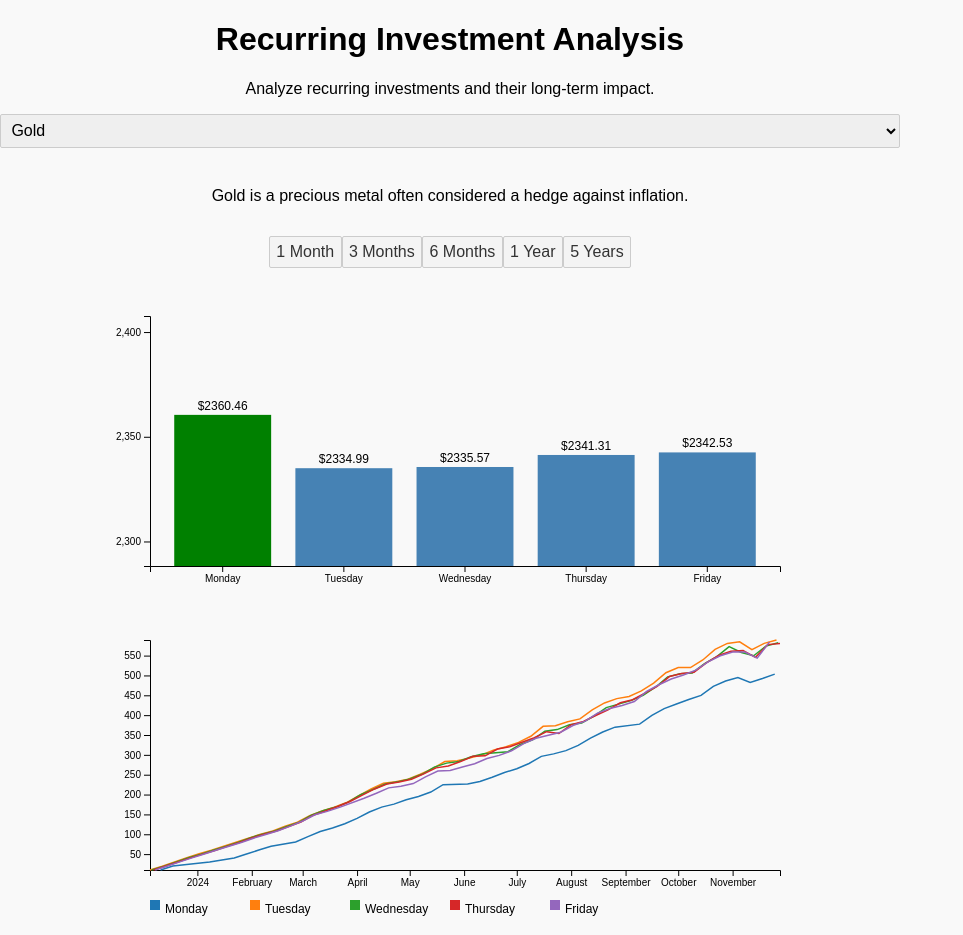
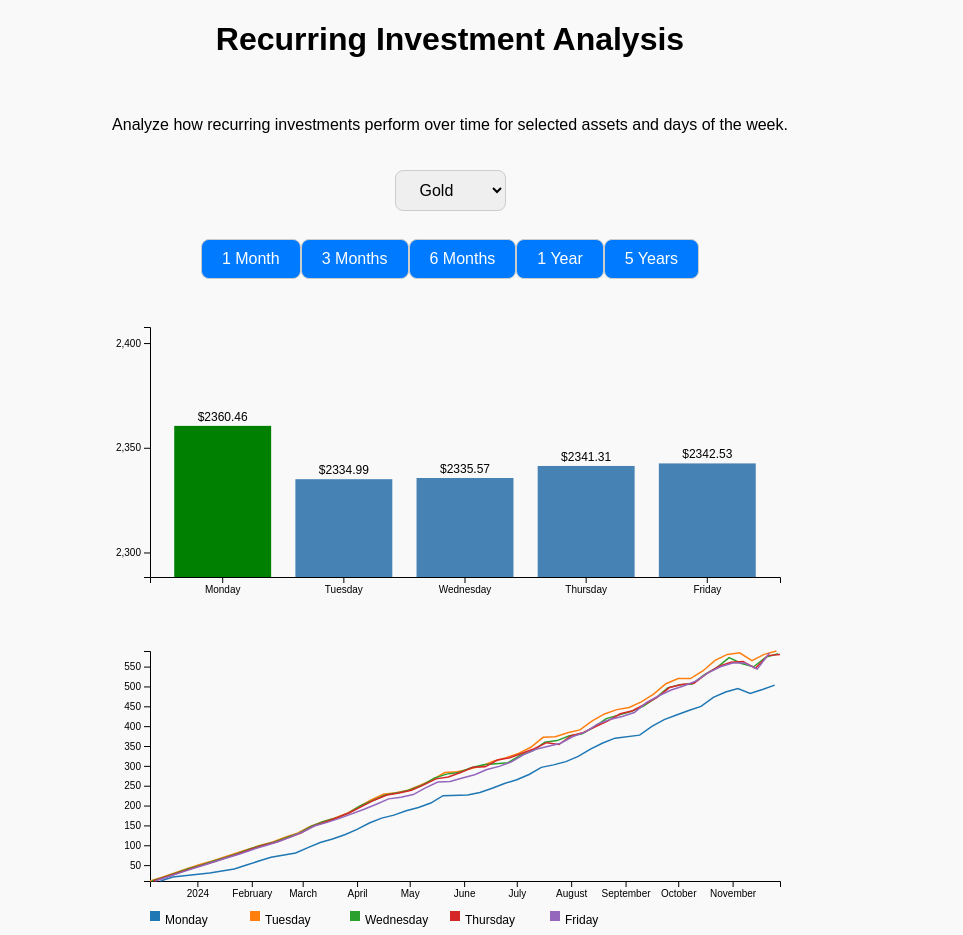
Before and after one commit to nikopastore/recurring-asset-analysis, a Svelte app: page / in a window 1280 px wide. Shown: the whole page, without its empty margins (0-963 px from the left). Built offline with nearby package versions, Linux system fonts and the light colour scheme.

Commit message:
Update App.svelte

```diff
--- a/src/App.svelte
+++ b/src/App.svelte
@@ -224,52 +224,60 @@
 
 <style>
     body {
+        margin: 0;
+        height: 100vh;
         display: flex;
         justify-content: center;
         align-items: center;
-        height: 100vh;
-        margin: 0;
+        background-color: #f9f9f9;
         font-family: Arial, sans-serif;
-        background-color: #f9f9f9;
     }
 
     .container {
+        display: flex;
+        flex-direction: column;
+        align-items: center;
         text-align: center;
-        width: 100%;
+        gap: 20px;
         max-width: 900px;
     }
 
-    .controls {
-        display: flex;
-        flex-direction: column;
-        gap: 15px;
-        margin-bottom: 20px;
+    select,
+    button {
+        padding: 10px 20px;
+        border-radius: 8px;
+        border: 1px solid #ccc;
     }
 
-    .charts {
-        margin-top: 20px;
+    button {
+        background-color: #007bff;
+        color: white;
+        cursor: pointer;
+    }
+
+    button:hover {
+        background-color: #0056b3;
     }
 </style>
 
 <div class="container">
     <h1>Recurring Investment Analysis</h1>
-    <p>Analyze recurring investments and their long-term impact.</p>
+    <p>Analyze how recurring investments perform over time for selected assets and days of the week.</p>
 
-    <div class="controls">
+    <div>
         <select bind:value={selectedAsset} on:change={handleAssetChange}>
             {#each assets as asset}
                 <option value={asset}>{asset}</option>
             {/each}
         </select>
-        <p>{assetDescriptions[selectedAsset]}</p>
-
-        <div>
-            {#each timeFrames as frame}
-                <button on:click={() => handleTimeFrameChange(frame)}>{frame.label}</button>
-            {/each}
-        </div>
     </div>
 
-    <div class="charts" bind:this={barChart}></div>
-    <div class="charts" bind:this={lineChart}></div>
+    <div>
+        {#each timeFrames as frame}
+            <button on:click={() => handleTimeFrameChange(frame)}>{frame.label}</button>
+        {/each}
+    </div>
+
+    <div bind:this={barChart}></div>
+    <div bind:this={lineChart}></div>
 </div>
```
